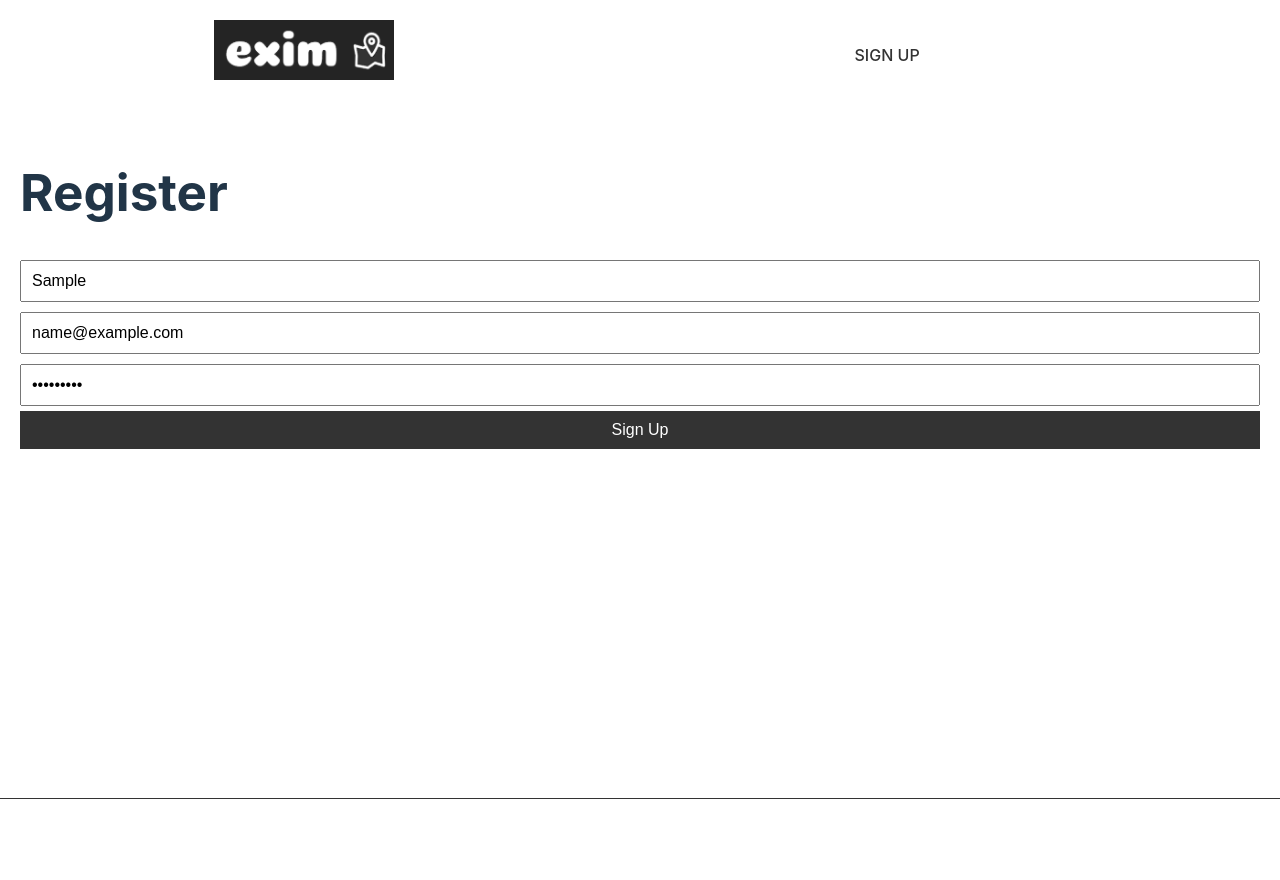
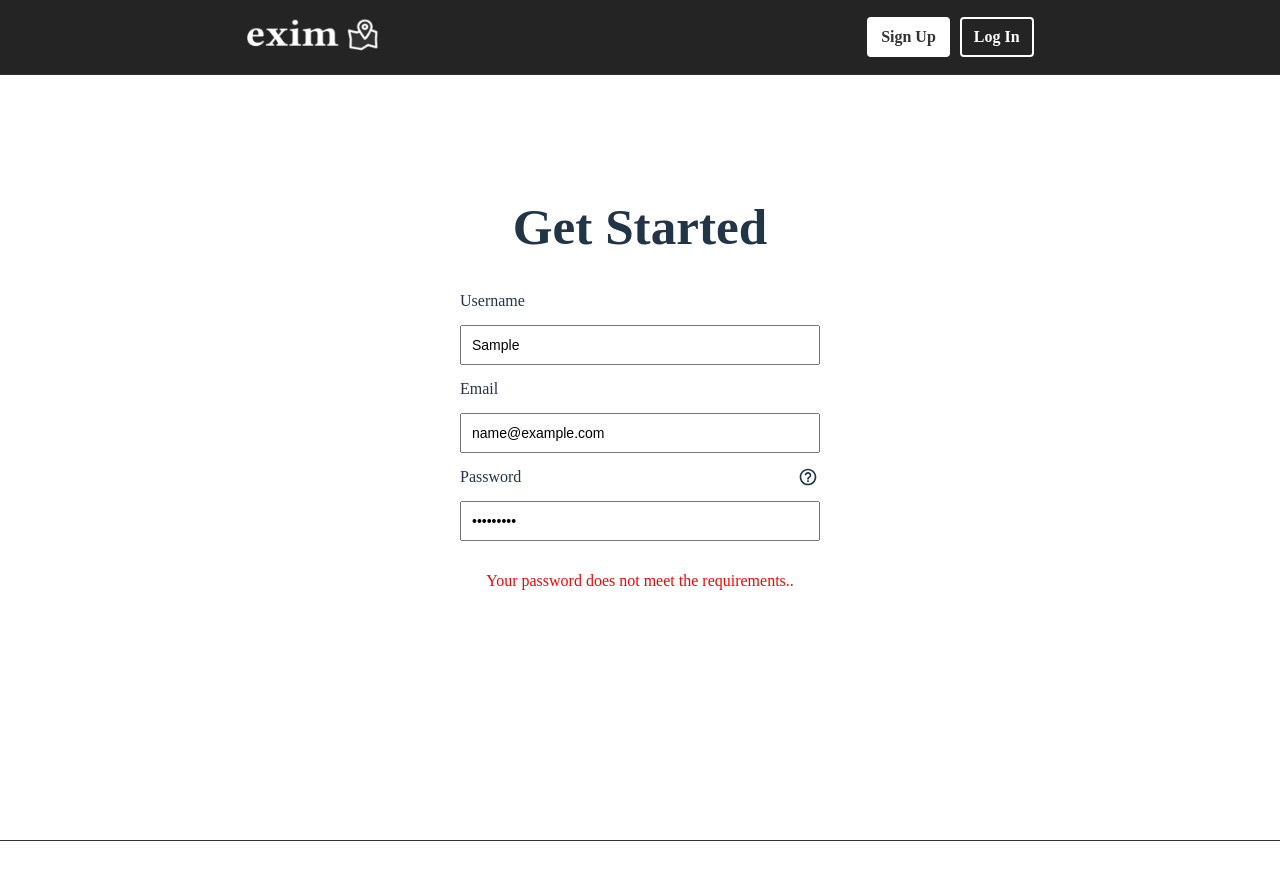
Before and after one commit to Nikvasil/exim, a React (Vite) app in the folder client/: page /register in a window 1280 px wide. Both pictures are taken after typing "Sample", "name@example.com", "Sample123" into the empty fields and a click on the button "Sign Up". Shown: the top 880 px of the page. Built offline with nearby package versions, Linux system fonts and the light colour scheme; no server answers.

Commit message:
some more layout adjustments

```diff
--- a/client/src/components/Footer.jsx
+++ b/client/src/components/Footer.jsx
@@ -5,16 +5,16 @@ import PlaceIcon from '@mui/icons-material/Place';
 
 const Footer = () => {
     return (
-        <footer className="footer">
+        <footer>
             <div className="footer-container">
                 <div className="footer-column">
                     <h3>Contact info</h3>
                     <p>
-                        <PlaceIcon fontSize={"small"} className={"footer-icon"}/>
+                        <PlaceIcon fontSize="small" className="footer-icon"/>
                         Str. der Nationen 62, 09111 Chemnitz
                     </p>
                     <p>
-                        <EmailOutlinedIcon fontSize={"small"} className={"footer-icon"}/>
+                        <EmailOutlinedIcon fontSize="small" className="footer-icon"/>
                         mykyta.vasyliev@s2022.tu-chemnitz.de
                     </p>
                 </div>
--- a/client/src/components/Header.jsx
+++ b/client/src/components/Header.jsx
@@ -14,6 +14,7 @@ const Header = ({ user, onLogout }) => {
 
     return (
         <header>
+            <div className="header-container">
             <div className="header-left">
                 <Link to="/">
                     <img src={logo} alt="Exim Logo" className="header-logo"/>
@@ -22,8 +23,8 @@ const Header = ({ user, onLogout }) => {
             <div className="header-right">
                 {!user ? (
                     <div className="header-links">
-                        <Link to="/register" className="button contained">SIGN UP</Link>
-                        <Link to="/login" className="button outlined">SIGN IN</Link>
+                        <Link to="/register" className="button contained">Sign Up</Link>
+                        <Link to="/login" className="button outlined">Log In</Link>
                     </div>
                 ) : (
                     <div className="header-account">
@@ -31,6 +32,7 @@ const Header = ({ user, onLogout }) => {
                     </div>
                 )}
             </div>
+            </div>
         </header>
     );
 };
--- a/client/src/index.css
+++ b/client/src/index.css
@@ -1,5 +1,5 @@
 :root {
-  font-family: Inter, system-ui, Avenir, Helvetica, Arial, sans-serif;
+  font-family: "Linux Libertine G", serif;
   line-height: 1.5;
   font-weight: 400;
   color-scheme: light dark;
@@ -26,30 +26,34 @@ h1 {
 }
 
 .button {
+  font-weight: bold;
   display: inline-block;
-  padding: 10px 20px;
+  padding: 6px 12px;
   font-size: 16px;
   border-radius: 4px;
   text-align: center;
   text-decoration: none;
   transition: background-color 0.3s, color 0.3s, border-color 0.3s;
 }
+
 .button.contained {
   background-color: #fff;
   color: #333;
   border: 2px solid #fff;
 }
+
 .button.contained:hover {
   background-color: #333;
   border-color: #f0f0f0;
   color: #fff;
 }
-.button.outlined {
+
+.button.outlined, form button {
   background-color: transparent;
   color: #fff;
   border: 2px solid #fff;
 }
-.button.outlined:hover {
+.button.outlined:hover, form button:hover {
   background-color: #fff;
   color: #333;
   border-color: #fff;
@@ -77,25 +81,30 @@ body {
 
 header, footer {
   color: #fff;
-  padding: 10px;
+  padding: 6px 0;
 }
 
 header {
-  padding: 20px 0;
   display: flex;
   justify-content: space-around;
+  border-bottom: solid 1px #333333;
+  position: fixed;
+  top: 0;
+  width: 100%;
+  z-index: 1000;
+  background-color: #242424;
 }
 
 .header-container {
   display: flex;
-  justify-content: space-between;
+  justify-content: space-around;
   align-items: center;
   width: 100%;
 }
 
 .header-logo {
-  height: 60px;
-  width: 180px;
+  height: 50px;
+  width: 150px;
 }
 
 .header-links {
@@ -105,15 +114,15 @@ header {
 }
 
 .header-account {
-  margin: 12px;
   padding: 2px;
   text-align: center;
-  vertical-align: center;
+  vertical-align: middle;
 }
-.header-account:hover {
+
+.header-account:hover, .password-icon:hover {
   cursor: pointer;
   background-color: #3D3D3D;
-  border-radius: 4px;
+  border-radius: 12px;
 }
 
 header a, footer p {
@@ -123,12 +132,10 @@ header a, footer p {
 
 footer {
   position: absolute;
-  padding: 20px 0;
-  bottom: -185px;
   width: 100%;
   display: flex;
   justify-content: space-evenly;
-  border-top: solid 0.5px #333333;
+  border-top: solid 1px #333333;
 }
 
 .footer-container {
@@ -136,7 +143,6 @@ footer {
   justify-content: space-evenly;
   max-width: 1200px;
   width: 100%;
-  padding: 0 20px;
 }
 
 .footer-column {
@@ -165,19 +171,54 @@ main {
 form {
   display: flex;
   flex-direction: column;
+  width: 360px;
+  margin: 0 auto;
 }
 
 form input {
-  margin: 5px 0;
+  margin: 12px 0;
   padding: 10px;
-  font-size: 16px;
+  font-size: 14px;
 }
 
 form button {
+  font-weight: bold;
+  margin: 12px 0;
   padding: 10px;
   font-size: 16px;
-  background-color: #333;
   color: #fff;
-  border: none;
   cursor: pointer;
+  display: inline-block;
+  border-radius: 4px;
+  text-align: center;
+  text-decoration: none;
+  transition: background-color 0.3s, color 0.3s, border-color 0.3s;
 }
+
+.content {
+  flex: 1;
+  display: flex;
+  justify-content: center;
+  align-items: center;
+  min-height: 100vh;
+}
+
+h1 {
+  text-align: center;
+}
+
+.register-password-container {
+  display: flex;
+  justify-content: space-between;
+  width: 100%;
+}
+
+.password-icon {
+  vertical-align: middle;
+  padding: 2px;
+}
+
+.error-message {
+  color: red;
+  text-align: center;
+}
--- a/client/src/pages/Login.jsx
+++ b/client/src/pages/Login.jsx
@@ -1,8 +1,6 @@
 import React, { useState } from 'react';
 import axios from 'axios';
 import { useNavigate } from 'react-router-dom';
-
-
 
 const Login = ({ setUser }) => {
     const [formData, setFormData] = useState({
@@ -10,6 +8,7 @@ const Login = ({ setUser }) => {
         password: '',
     });
 
+    const [error, setError] = useState('');
     const navigate = useNavigate();
 
     const handleChange = (e) => {
@@ -18,6 +17,7 @@ const Login = ({ setUser }) => {
             ...formData,
             [name]: value,
         });
+        setError(''); // Clear error message when user types
     };
 
     const handleSubmit = async (e) => {
@@ -27,33 +27,36 @@ const Login = ({ setUser }) => {
             setUser(response.data);
             navigate('/');
         } catch (error) {
+            setError('User does not exist or invalid credentials.');
             console.error('Login Error:', error);
         }
     };
 
     return (
-        <div>
-            <h1>Login</h1>
+        <div className="content">
             <form onSubmit={handleSubmit}>
+                <h1>Log In to Exim</h1>
+                <label htmlFor="identifier">Email or Username</label>
                 <input
                     type="text"
                     name="identifier"
-                    placeholder="Email or Username"
+                    id="identifier"
                     onChange={handleChange}
                     required
                 />
+                <label htmlFor="password">Password</label>
                 <input
                     type="password"
                     name="password"
-                    placeholder="Password"
+                    id="password"
                     onChange={handleChange}
                     required
                 />
-                <button type="submit">Login</button>
+                {error && <p className="error-message">{error}</p>}
+                <button type="submit">Log In</button>
             </form>
         </div>
     );
 };
 
-
 export default Login;
--- a/client/src/pages/Register.jsx
+++ b/client/src/pages/Register.jsx
@@ -1,7 +1,9 @@
 import React, { useState } from 'react';
 import axios from 'axios';
 import { useNavigate } from 'react-router-dom';
-
+import HelpOutlineIcon from '@mui/icons-material/HelpOutline';
+import Tooltip from '@mui/material/Tooltip';
+import { styled } from '@mui/material/styles';
 
 const Register = () => {
     const [formData, setFormData] = useState({
@@ -10,6 +12,7 @@ const Register = () => {
         password: '',
     });
 
+    const [error, setError] = useState('');
     const navigate = useNavigate();
 
     const handleChange = (e) => {
@@ -18,30 +21,96 @@ const Register = () => {
             ...formData,
             [name]: value,
         });
+        setError('');
+    };
+
+    const validateEmail = (email) => {
+        const re = /^[^\s@]+@[^\s@]+\.[^\s@]+$/;
+        return re.test(String(email).toLowerCase());
+    };
+
+    const validatePassword = (password) => {
+        const re = /^(?=.*[a-z])(?=.*[A-Z])(?=.*\d)(?=.*[@$!%*?&`])[A-Za-z\d@$!%*?&`]{8,}$/;
+        return re.test(password);
     };
 
     const handleSubmit = async (e) => {
         e.preventDefault();
+
+        if (!validateEmail(formData.email)) {
+            setError('Invalid email format');
+            return;
+        }
+
+        if (!validatePassword(formData.password)) {
+            setError('Your password does not meet the requirements..');
+            return;
+        }
+
         try {
             await axios.post('/api/users/register', formData);
             navigate('/login');
         } catch (error) {
+            if (error.response && error.response.status === 400 && error.response.data.message === 'User already exists') {
+                setError('This user already exists.');
+            } else {
+                setError('Registration failed. Please try again.');
+            }
             console.error('Registration Error:', error);
         }
     };
 
+    const StyledTooltip = styled(({ className, ...props }) => (
+        <Tooltip {...props} classes={{ popper: className }} />
+    ))`& .MuiTooltip-tooltip {
+        font-size: 16px;
+        font-family: "Linux Libertine G", serif;
+        text-align: justify;
+        padding: 16px;
+        font-weight: lighter;
+        background-color: #333333;
+        border: white 1px solid;
+        border-radius: 4px;
+    }`;
+
     return (
-        <div>
-            <h1>Register</h1>
+        <div className="content">
             <form onSubmit={handleSubmit}>
-                <input type="text" name="username" placeholder="Username" onChange={handleChange} required />
-                <input type="email" name="email" placeholder="Email" onChange={handleChange} required />
-                <input type="password" name="password" placeholder="Password" onChange={handleChange} required />
+                <h1>Get Started</h1>
+                <label htmlFor="username">Username</label>
+                <input
+                    type="text"
+                    name="username"
+                    id="username"
+                    onChange={handleChange}
+                    required
+                />
+                <label htmlFor="email">Email</label>
+                <input
+                    type="email"
+                    name="email"
+                    id="email"
+                    onChange={handleChange}
+                    required
+                />
+                <div className="register-password-container">
+                    <label htmlFor="password">Password</label>
+                    <StyledTooltip arrow title="Make sure your password is at least 8 characters long and contains an uppercase letter, a lowercase letter, a special character, and a number.">
+                        <HelpOutlineIcon fontSize="small" className="password-icon" />
+                    </StyledTooltip>
+                </div>
+                <input
+                    type="password"
+                    name="password"
+                    id="password"
+                    onChange={handleChange}
+                    required
+                />
+                {error && <p className="error-message">{error}</p>}
                 <button type="submit">Sign Up</button>
             </form>
         </div>
     );
 };
 
-
 export default Register;
```
Also changed, not shown: client/src/assets/eximLogo.png.
